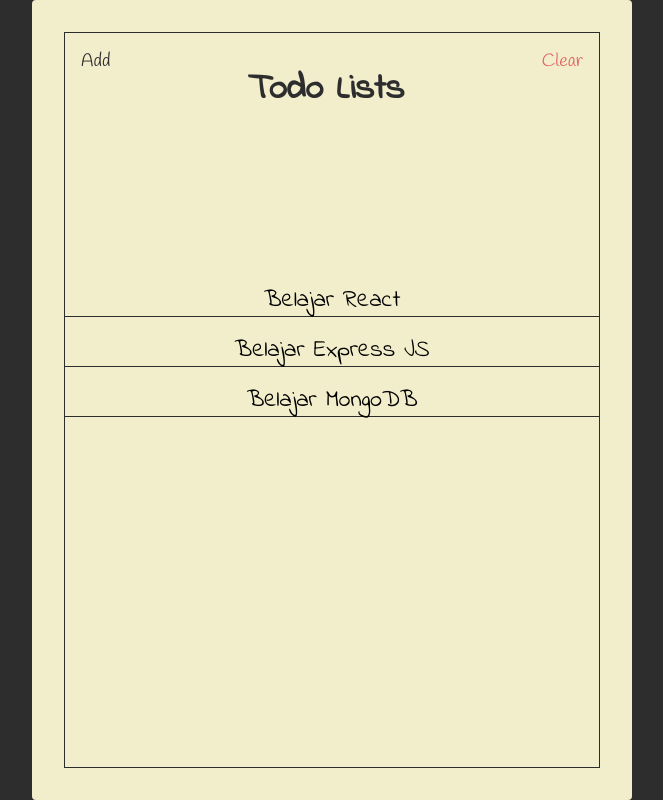
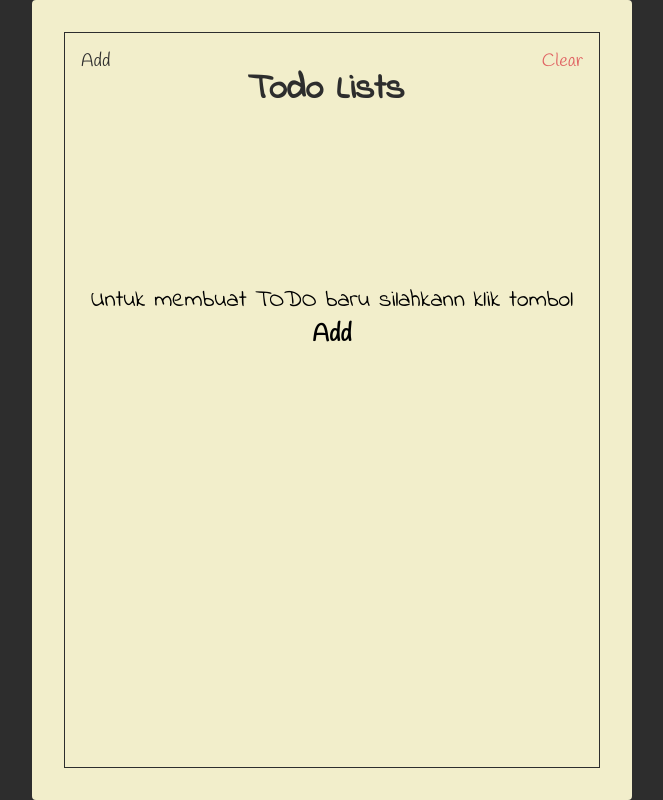
Before and after one commit to tiyan-attirmidzi/todo-list, a React (Create React App) app: page / in a window 1280 px wide. Both pictures are taken after a click on the button "Clear". Shown: the whole page, without its empty margins (308-971 px from the left). Built offline with nearby package versions, Linux system fonts and the light colour scheme.

Commit message:
add clear todo func and make placeholder when todo empty

```diff
--- a/src/components/Header.jsx
+++ b/src/components/Header.jsx
@@ -1,19 +1,20 @@
 import React from "react";
 import PropTypes from 'prop-types';
 
-const Header = ({ showAddToggle, showAdd }) => {
+const Header = ({ showAddToggle, showAdd, clearTodo }) => {
     return (
         <section className="header">
             <button className="header-btn main-black-color" onClick={showAddToggle}>{showAdd ? "Finish" : "Add"}</button>
             <h1 className="header-title">Todo Lists</h1>
-            <button className="header-btn main-red-color">Clear</button>
+            <button className="header-btn main-red-color"  onClick={clearTodo}>Clear</button>
         </section>
     );
 }
 
 Header.propTypes = {
     showAddToggle: PropTypes.func.isRequired,
-    showAdd: PropTypes.bool.isRequired
+    showAdd: PropTypes.bool.isRequired,
+    clearTodo: PropTypes.func.isRequired
 }
 
 export default Header;
--- a/src/components/Todos.jsx
+++ b/src/components/Todos.jsx
@@ -6,9 +6,16 @@
     return (
         <section className="todos">
             {
-                todos.map((todo, index) => {
+                todos.length > 0 && todos.map((todo, index) => {
                     return <Todo key={index} text={todo.text} isComplated={todo.isComplated} complateTodo={complateTodo} index={index}/>
                 })
+            }
+            {
+                todos.length === 0 && (
+                    <div className="todo-placeholder-text">
+                        Untuk membuat TODO baru silahkann klik tombol {" "} <span className="add-button-placeholder-text">Add</span>
+                    </div>
+                )
             }
         </section>
     );
--- a/src/index.css
+++ b/src/index.css
@@ -142,3 +142,16 @@
   left: 50%;
   transform: translate(-50%);
 }
+
+.todo-placeholder-text {
+  font-family: 'Indie Flower', cursive;
+  font-size: 24px;
+  padding: 16px;
+  text-align: center;
+}
+
+.add-button-placeholder-text {
+  font-family: 'Handlee', cursive;
+  font-size: 24px;
+  font-weight: bold;
+}
--- a/src/pages/TodoList.jsx
+++ b/src/pages/TodoList.jsx
@@ -25,6 +25,10 @@
     }
   }
 
+  const clearTodo = () => {
+    setTodos([]);
+  }
+
   const complateTodo = (index) => {
     const addedTodo = [...todos];
     addedTodo[index].isComplated = !addedTodo[index].isComplated;
@@ -34,7 +38,7 @@
 
   return (
     <Paper>
-      <Header showAddToggle={showAddToggle} showAdd={showAdd}/>
+      <Header showAddToggle={showAddToggle} showAdd={showAdd} clearTodo={clearTodo}/>
       <TodoForm addTodo={addTodo} showAdd={showAdd}/>
       <Todos todos={todos} complateTodo={complateTodo}/>
     </Paper>
```
